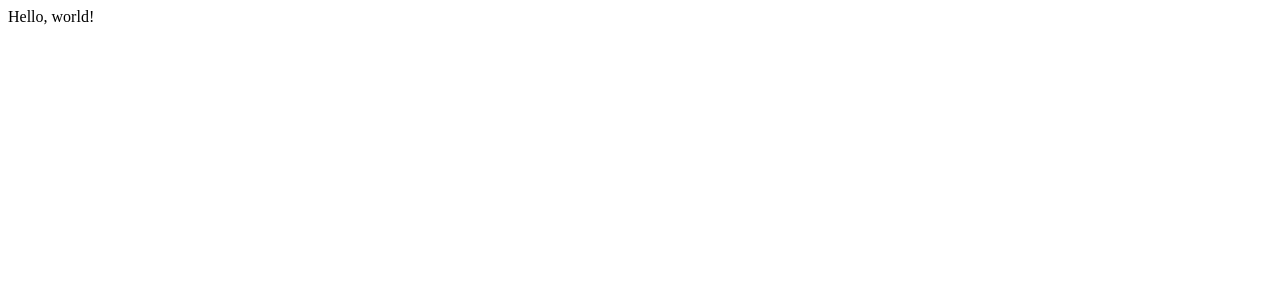
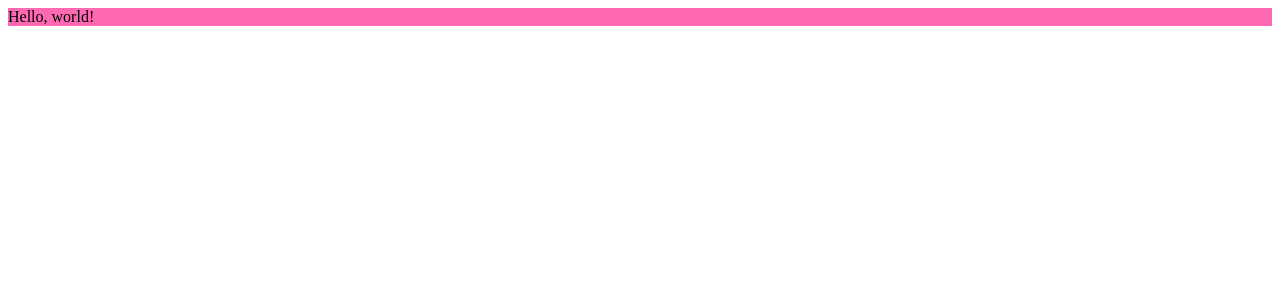
Before and after one commit to Gisleburt/tray-io-technical-test, a Next.js app: page / in a window 1280 px wide. Shown: the top 300 px of the page. Built offline with nearby package versions, Linux system fonts and the light colour scheme.

Commit message:
chore: add styled-components

```diff
--- a/package.json
+++ b/package.json
@@ -10,11 +10,13 @@
   "dependencies": {
     "next": "9.3.6",
     "react": "16.13.1",
-    "react-dom": "16.13.1"
+    "react-dom": "16.13.1",
+    "styled-components": "^5.1.0"
   },
   "devDependencies": {
     "@types/node": "^13.13.5",
     "@types/react": "^16.9.34",
+    "@types/styled-components": "^5.1.0",
     "typescript": "^3.8.3"
   }
 }
--- a/pages/index.tsx
+++ b/pages/index.tsx
@@ -1,5 +1,12 @@
+import React from 'react';
+import styled from 'styled-components';
+
+const HelloContainer = styled.div`
+  background-color: hotpink;
+`
+
 export default (): JSX.Element => (
-  <div className="container">
+  <HelloContainer>
     Hello, world!
-  </div>
+  </HelloContainer>
 );
```
Also changed, not shown: 1 other file (tests, documents, lock files or other folders).
